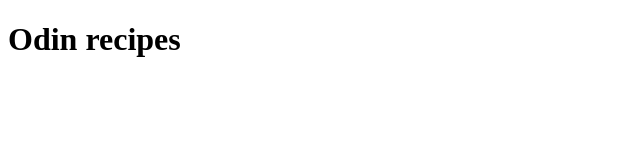
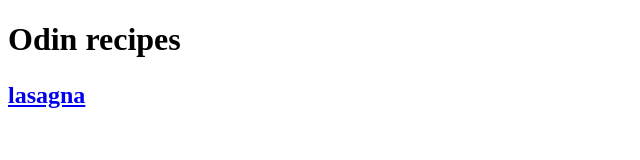
Before and after one commit to Infern0-g741/odin-recipes, a plain HTML site: page index.html in a window 1280 px wide. Shown: the whole page, without its empty margins (0-640 px from the left). Drawn offline with Linux system fonts and the light colour scheme.

Commit message:
Add link to lasagna recipe

```diff
--- a/index.html
+++ b/index.html
@@ -7,5 +7,6 @@
   </head>
   <body>
     <h1>Odin recipes</h1>
+    <h2><p><a href="recipes/lasagna.html"> lasagna</a></p></h2>
   </body>
 </html>
```
